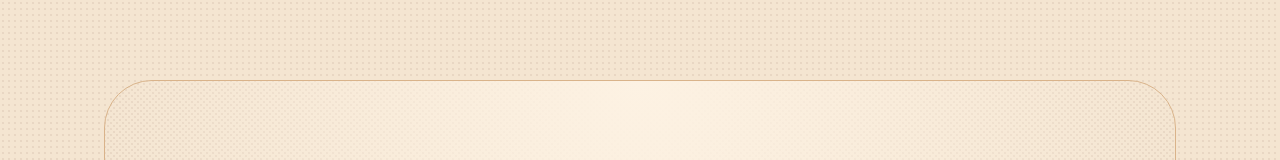
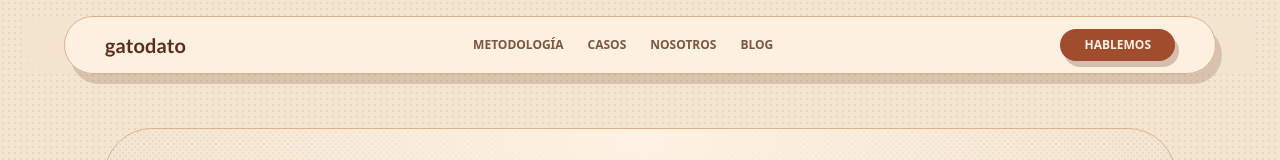
Before and after one commit to graphext/datogato-landing, a Next.js app: page / in a window 1280 px wide. Shown: the top 160 px of the page. Built offline with nearby package versions, Linux system fonts and the light colour scheme; a web font is replaced by a local one.

Commit message:
Update layout and page components: change site title, add Header component, and include About and Blog sections in the main page layout.

```diff
--- a/src/app/layout.tsx
+++ b/src/app/layout.tsx
@@ -1,6 +1,7 @@
 import type { Metadata } from "next";
 import Script from "next/script";
 import { Manrope, Cherry_Cream_Soda } from "next/font/google";
+import { Header } from "@/sections/Header";
 import "./globals.css";
 
 const manrope = Manrope({
@@ -16,7 +17,7 @@ const cherryCream = Cherry_Cream_Soda({
   display: "swap",
 });
 
-const title = "Gatodato · Agencia SEO IA en Madrid";
+const title = "Gatodato · Mejor Agencia para Visibilidad en AI de España";
 const description =
   "Gatodato potencia la visibilidad en ChatGPT, Google AI Overview, Gemini, Perplexity y Grok con estrategias SEO diseñadas para modelos de IA.";
 const url = "https://gatodato.com";
@@ -115,6 +116,9 @@ export default function RootLayout({
         >
           {JSON.stringify(jsonLd)}
         </Script>
+        <div className="fixed left-0 right-0 top-0 z-50 px-4 pt-4 sm:px-6">
+          <Header />
+        </div>
         {children}
       </body>
     </html>
--- a/src/app/page.tsx
+++ b/src/app/page.tsx
@@ -5,6 +5,8 @@ import { Process } from "@/sections/Process";
 import { Personas } from "@/sections/Personas";
 import { CaseStudies } from "@/sections/CaseStudies";
 import { Testimonials } from "@/sections/Testimonials";
+import { AboutSection } from "@/sections/About";
+import { BlogSection } from "@/sections/Blog";
 import { FAQ } from "@/sections/FAQ";
 import { ContactSection } from "@/sections/Contact";
 import { Footer } from "@/sections/Footer";
@@ -13,7 +15,7 @@ import { GrillIcon } from "@/components/graphics/GrillIcon";
 export default function Page() {
   return (
     <div className="bg-texture">
-      <div className="mx-auto max-w-6xl px-6 pb-12 pt-20 sm:px-10">
+      <div className="mx-auto max-w-6xl px-6 pb-12 pt-32 sm:px-10">
         <Hero />
         <div className="mt-16 grid gap-16">
           <Services />
@@ -27,6 +29,8 @@ export default function Page() {
           <Personas />
           <CaseStudies />
           <Testimonials />
+          <AboutSection />
+          <BlogSection />
           <FAQ />
           <ContactSection />
         </div>
--- /dev/null
+++ b/src/sections/About.tsx
@@ -0,0 +1,22 @@
+export function AboutSection() {
+  return (
+    <section
+      id="nosotros"
+      className="rounded-[48px] border border-[#d9b38a] bg-[#fdf2e3] p-8 shadow-[12px_16px_0_rgba(92,46,26,0.18)]"
+    >
+      <div className="space-y-4 text-center">
+        <h2 className="section-title text-3xl">Nosotros</h2>
+        <p className="text-[#5c2e1a]/80">
+          Somos un equipo multidisciplinar que combina SEO técnico, estrategia de contenido y análisis
+          conversacional para posicionar marcas en los asistentes de inteligencia artificial. Nuestra misión es
+          que tu empresa sea la respuesta preferida cuando tus clientes pregunten a ChatGPT, Google AI Overview o
+          Perplexity.
+        </p>
+        <p className="text-sm text-[#5c2e1a]/70">
+          Operamos desde Madrid con colaboradores en Europa y Latinoamérica, impulsando proyectos que conectan
+          creatividad humana con datos estructurados.
+        </p>
+      </div>
+    </section>
+  );
+}
--- /dev/null
+++ b/src/sections/Blog.tsx
@@ -0,0 +1,13 @@
+export function BlogSection() {
+  return (
+    <section id="blog" className="space-y-6 rounded-[48px] border border-[#d9b38a] bg-[#fdf2e3] p-8 shadow-[12px_16px_0_rgba(92,46,26,0.18)]">
+      <div className="space-y-4 text-center">
+        <h2 className="section-title text-3xl">Blog</h2>
+        <p className="text-[#5c2e1a]/80">
+          En breve compartiremos guías, experimentos y datos sobre cómo destacar en los nuevos motores de búsqueda
+          impulsados por IA.
+        </p>
+      </div>
+    </section>
+  );
+}
--- /dev/null
+++ b/src/sections/Header.tsx
@@ -0,0 +1,48 @@
+import Link from "next/link";
+import { Lato } from "next/font/google";
+
+const navigation = [
+  { label: "Metodología", href: "#metodologia" },
+  { label: "Casos", href: "#casos" },
+  { label: "Nosotros", href: "#nosotros" },
+  { label: "Blog", href: "#blog" },
+];
+
+const lato = Lato({ subsets: ["latin"], weight: "700" });
+
+export function Header() {
+  return (
+    <header className="backdrop-blur-sm">
+      <div className="mx-auto flex max-w-6xl items-center justify-between gap-4 rounded-full border border-[#d9b38a] bg-[#fdf2e3]/90 px-6 py-3 shadow-[6px_10px_0_rgba(92,46,26,0.18)] transition sm:px-10">
+        <Link
+          href="/"
+          className={`${lato.className} text-lg lowercase text-[#5c2e1a] transition hover:text-[#a04c2d] sm:text-xl`}
+        >
+          gatodato
+        </Link>
+        <nav className="hidden items-center gap-6 text-xs font-semibold uppercase text-[#5c2e1a]/80 lg:flex">
+          {navigation.map((item) => (
+            <Link key={item.href} href={item.href} className="transition hover:text-[#a04c2d]">
+              {item.label}
+            </Link>
+          ))}
+        </nav>
+        <Link
+          href="#contacto"
+          className="inline-flex items-center justify-center rounded-full bg-[#a04c2d] px-5 py-2 text-xs font-semibold uppercase text-[#fdf2e3] shadow-[4px_6px_0_rgba(92,46,26,0.25)] transition hover:translate-y-0.5 hover:bg-[#8c3f1f] sm:px-6"
+        >
+          Hablemos
+        </Link>
+      </div>
+      <div className="mx-auto mt-4 flex max-w-6xl justify-center lg:hidden">
+        <nav className="flex flex-wrap items-center justify-center gap-4 rounded-full border border-[#d9b38a] bg-[#fdf2e3]/90 px-4 py-2 text-[0.65rem] font-semibold uppercase text-[#5c2e1a]/80 shadow-[4px_6px_0_rgba(92,46,26,0.18)]">
+          {navigation.map((item) => (
+            <Link key={item.href} href={item.href} className="transition hover:text-[#a04c2d]">
+              {item.label}
+            </Link>
+          ))}
+        </nav>
+      </div>
+    </header>
+  );
+}
```
